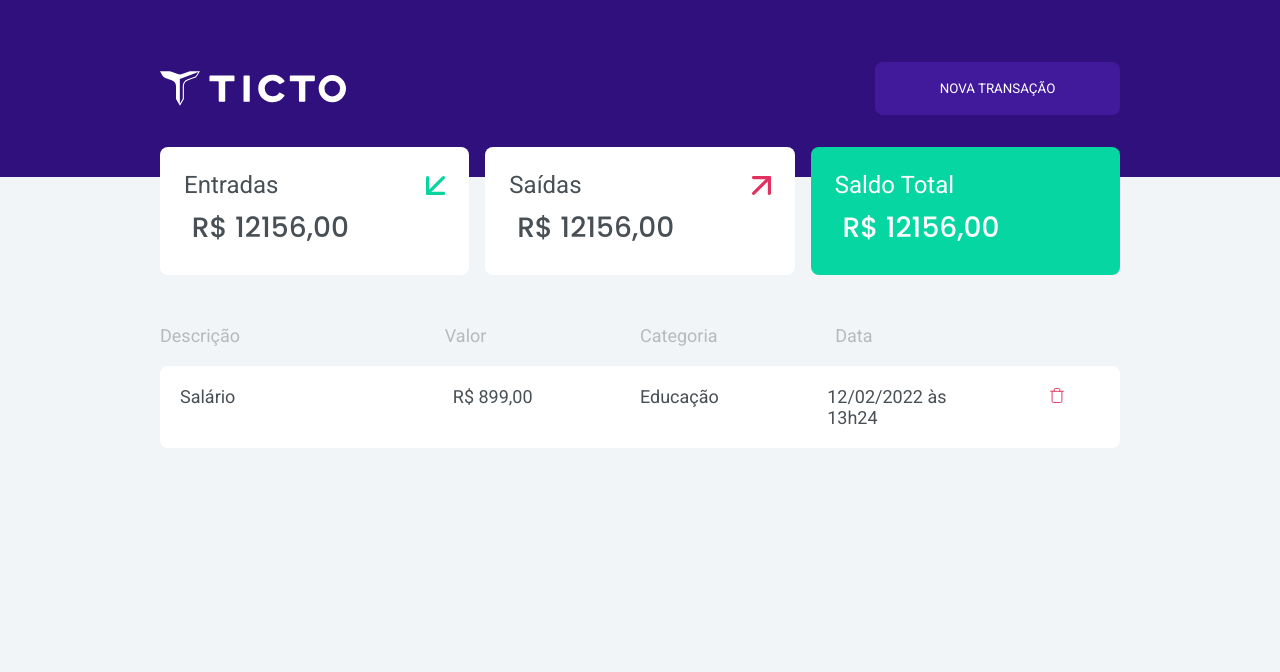
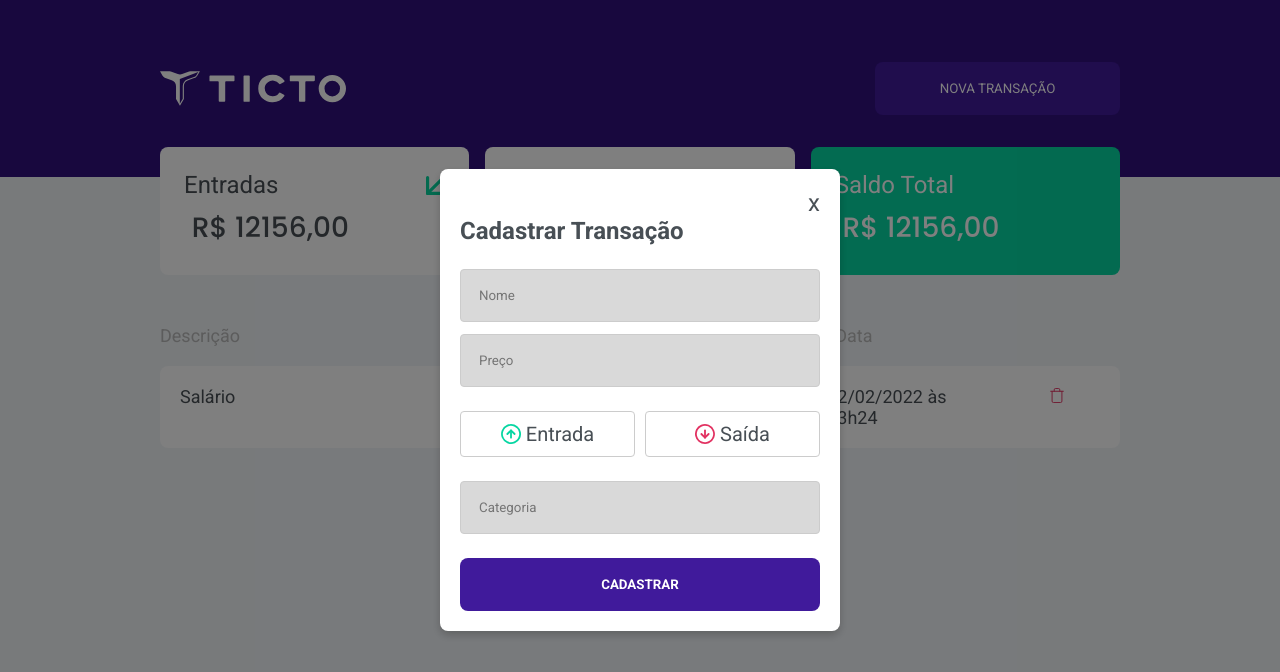
Before and after one commit to franciscobressa/ticto-teste-nextjs, a Next.js app: page / in a window 1280 px wide. Both pictures are taken after a click on the button "NOVA TRANSAÇÃO". Shown: the top 672 px of the page. Built offline with nearby package versions, Linux system fonts and the light colour scheme.

Commit message:
✨ Modal de Cadastro

```diff
--- a/src/app/components/Button/Button.tsx
+++ b/src/app/components/Button/Button.tsx
@@ -1,11 +1,25 @@
 import styles from "./Button.module.css";
 interface ButtonProps {
   text: string;
+  fullWidth?: boolean;
+  bold?: boolean;
   buttonFunction: () => void;
 }
-export default function Button({ text, buttonFunction }: ButtonProps) {
+export default function Button({
+  text,
+  buttonFunction,
+  fullWidth = false,
+  bold = false,
+}: ButtonProps) {
   return (
-    <button onClick={buttonFunction} className={styles.button}>
+    <button
+      style={{
+        width: !!fullWidth ? "100%" : "",
+        fontWeight: !!bold ? "bold" : "",
+      }}
+      onClick={buttonFunction}
+      className={styles.button}
+    >
       {text}
     </button>
   );
--- a/src/app/components/Header/Header.tsx
+++ b/src/app/components/Header/Header.tsx
@@ -2,8 +2,12 @@
 import Image from "next/image";
 import styles from "./Header.module.css";
 import Button from "../Button/Button";
+import Modal from "../Modal/Modal";
+import { useState } from "react";
 export default function Header() {
+  const [modal, setModal] = useState<boolean>(false);
   return (
+    <>
       <header className={styles.header}>
         <div className={styles.wrapper}>
           <Image
@@ -13,11 +17,10 @@ export default function Header() {
             width={186}
             height={35}
           />
-        <Button
-          buttonFunction={() => alert("Nova Transação")}
-          text="NOVA TRANSAÇÃO"
-        />
+          <Button buttonFunction={() => setModal(true)} text="NOVA TRANSAÇÃO" />
         </div>
       </header>
+      {!!modal && <Modal setModal={setModal} />}
+    </>
   );
 }
--- /dev/null
+++ b/src/app/components/Modal/Modal.module.css
@@ -0,0 +1,75 @@
+.modalOverlay {
+  position: fixed;
+  top: 0;
+  left: 0;
+  width: 100vw;
+  height: 100vh;
+  background-color: rgba(0, 0, 0, 0.5);
+  display: flex;
+  justify-content: center;
+  align-items: center;
+  z-index: 999;
+}
+
+.modal {
+  background-color: #fff;
+  width: 400px;
+  padding: 20px;
+  border-radius: 8px;
+  box-shadow: 0 4px 8px rgba(0, 0, 0, 0.2);
+}
+
+.modalHeader {
+  display: flex;
+  align-items: flex-end;
+  justify-content: flex-end;
+}
+
+.modalForm {
+  display: flex;
+  flex-direction: column;
+  gap: 12px;
+  padding: 1em 0;
+}
+
+.modalForm input {
+  padding: 18px;
+  border: 1px solid #ccc;
+  border-radius: 4px;
+  background-color: #d9d9d9;
+}
+
+.radioGroup {
+  display: flex;
+  justify-content: space-between;
+  gap: 10px;
+  margin: 12px 0;
+}
+
+.radioInput {
+  display: none; /* Oculta o radio button padrão */
+}
+
+.radioLabel {
+  padding: 10px 20px;
+  border: 1px solid #ccc;
+  border-radius: 4px;
+  cursor: pointer;
+  width: 50%;
+  transition: background-color 0.3s, color 0.3s;
+  font-size: 20px;
+  display: flex;
+  align-items: center;
+  justify-content: center;
+  gap: 5px;
+}
+
+/* Estilo quando o radio está selecionado */
+.radioInput:checked + .radioLabel {
+  background-color: var(--main-color);
+  color: white;
+}
+
+.radioLabel:hover {
+  background-color: #e0e0e0;
+}
--- /dev/null
+++ b/src/app/components/Modal/Modal.tsx
@@ -0,0 +1,75 @@
+import Image from "next/image";
+import Button from "../Button/Button";
+import style from "./Modal.module.css";
+
+interface ModalProps {
+  setModal: (modal: boolean) => void;
+}
+
+export default function Modal({ setModal }: ModalProps) {
+  return (
+    <div onClick={() => setModal(false)} className={style.modalOverlay}>
+      <div onClick={(e) => e.stopPropagation()} className={style.modal}>
+        <div className={style.modalHeader}>
+          <span className="pointer" onClick={() => setModal(false)}>
+            x
+          </span>
+        </div>
+        <h4>Cadastrar Transação</h4>
+
+        <form className={style.modalForm}>
+          <input placeholder="Nome" type="text" name="nome" required />
+          <input type="number" placeholder="Preço" name="preco" required />
+          <div className={style.radioGroup}>
+            <input
+              type="radio"
+              id="entrada"
+              name="tipo"
+              value="entrada"
+              className={style.radioInput}
+            />
+            <label htmlFor="entrada" className={style.radioLabel}>
+              <Image
+                height={20}
+                width={20}
+                alt="excluir"
+                src={"/images/arrow-up.svg"}
+              />
+              Entrada
+            </label>
+
+            <input
+              type="radio"
+              id="saida"
+              name="tipo"
+              value="saida"
+              className={style.radioInput}
+            />
+            <label htmlFor="saida" className={style.radioLabel}>
+              <Image
+                height={20}
+                width={20}
+                alt="excluir"
+                src={"/images/arrow-down.svg"}
+              />
+              Saída
+            </label>
+          </div>
+          <input
+            type="text"
+            placeholder="Categoria"
+            name="categoria"
+            required
+          />
+        </form>
+
+        <Button
+          fullWidth
+          bold
+          buttonFunction={() => alert("Cadastra")}
+          text="CADASTRAR"
+        />
+      </div>
+    </div>
+  );
+}
```
Also changed, not shown: public/images/arrow-down.svg (added), public/images/arrow-up.svg (added). Lines whose indentation alone changed are shown as unchanged.
